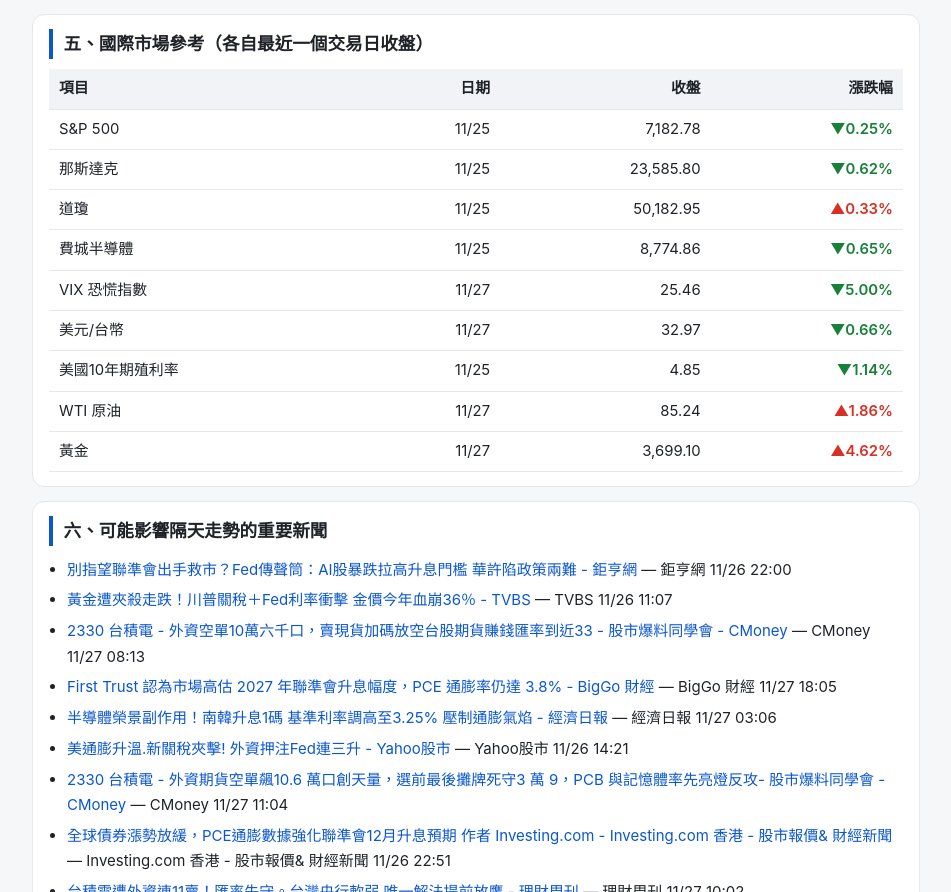
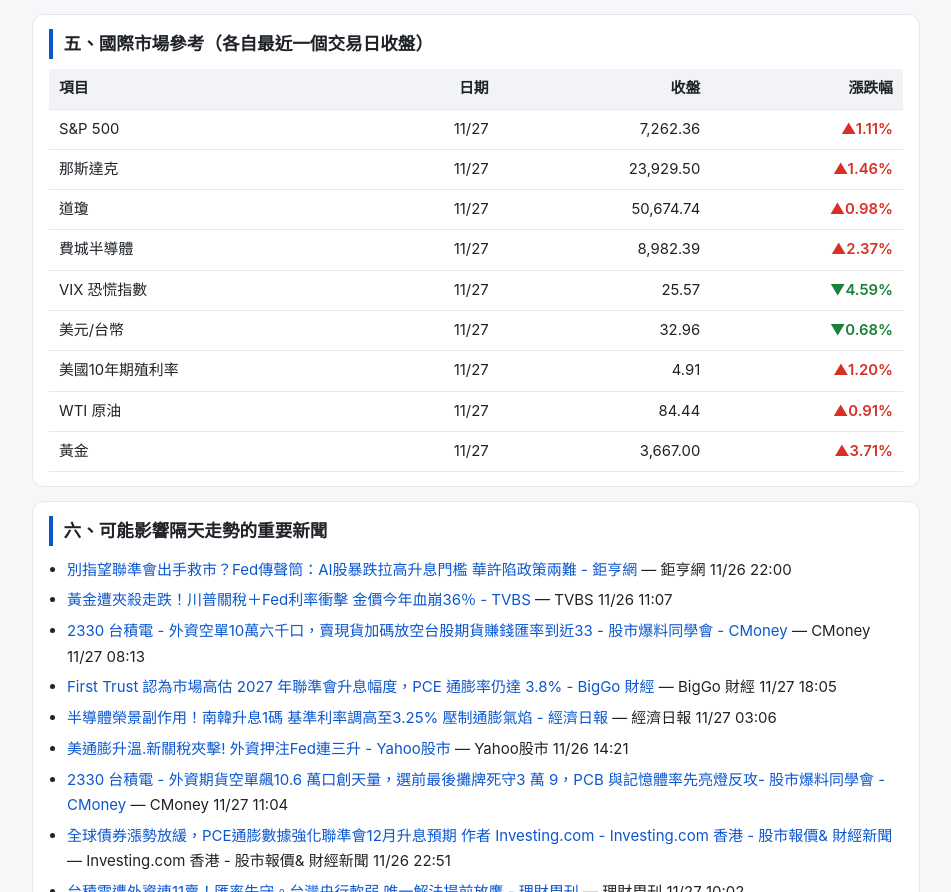
Before and after one commit to hsincgi0915-rgb/stock-news, a plain HTML site: page docs/2026-11-27.html in a window 1280 px wide. Shown: the part 1215-2107 px from the top of the page, without its empty margins (164-1115 px from the left). Drawn offline with Linux system fonts and the light colour scheme.

Commit message:
report 2026-11-27

```diff
--- a/docs/2026-11-27.html
+++ b/docs/2026-11-27.html
@@ -20,7 +20,7 @@ em{color:var(--muted)}p{margin:.4em 0}
 .archive a{display:inline-block;margin:2px 10px 2px 0}
 hr{border:0;border-top:1px solid var(--line);margin:18px 0}
 </style></head><body><main><h1>台股盤後日報 2026-11-27（週五）</h1>
-<p><em>產生時間：2026-11-27 20:23（台北時間）</em></p>
+<p><em>產生時間：2026-11-27 22:30（台北時間）</em></p>
 <blockquote>
 <p>⚠️ 個股排行資料尚未更新到 2026-11-27，暫不顯示。</p>
 </blockquote>
@@ -165,57 +165,57 @@ hr{border:0;border-top:1px solid var(--line);margin:18px 0}
 <tbody>
 <tr>
 <td>S&amp;P 500</td>
-<td>11/25</td>
-<td style="text-align: right;">7,182.78</td>
-<td style="text-align: right;"><span class="down">▼0.25%</span></td>
+<td>11/27</td>
+<td style="text-align: right;">7,262.36</td>
+<td style="text-align: right;"><span class="up">▲1.11%</span></td>
 </tr>
 <tr>
 <td>那斯達克</td>
-<td>11/25</td>
-<td style="text-align: right;">23,585.80</td>
-<td style="text-align: right;"><span class="down">▼0.62%</span></td>
+<td>11/27</td>
+<td style="text-align: right;">23,929.50</td>
+<td style="text-align: right;"><span class="up">▲1.46%</span></td>
 </tr>
 <tr>
 <td>道瓊</td>
-<td>11/25</td>
-<td style="text-align: right;">50,182.95</td>
-<td style="text-align: right;"><span class="up">▲0.33%</span></td>
+<td>11/27</td>
+<td style="text-align: right;">50,674.74</td>
+<td style="text-align: right;"><span class="up">▲0.98%</span></td>
 </tr>
 <tr>
 <td>費城半導體</td>
-<td>11/25</td>
-<td style="text-align: right;">8,774.86</td>
-<td style="text-align: right;"><span class="down">▼0.65%</span></td>
+<td>11/27</td>
+<td style="text-align: right;">8,982.39</td>
+<td style="text-align: right;"><span class="up">▲2.37%</span></td>
 </tr>
 <tr>
 <td>VIX 恐慌指數</td>
 <td>11/27</td>
-<td style="text-align: right;">25.46</td>
-<td style="text-align: right;"><span class="down">▼5.00%</span></td>
+<td style="text-align: right;">25.57</td>
+<td style="text-align: right;"><span class="down">▼4.59%</span></td>
 </tr>
 <tr>
 <td>美元/台幣</td>
 <td>11/27</td>
-<td style="text-align: right;">32.97</td>
-<td style="text-align: right;"><span class="down">▼0.66%</span></td>
+<td style="text-align: right;">32.96</td>
+<td style="text-align: right;"><span class="down">▼0.68%</span></td>
 </tr>
 <tr>
 <td>美國10年期殖利率</td>
-<td>11/25</td>
-<td style="text-align: right;">4.85</td>
-<td style="text-align: right;"><span class="down">▼1.14%</span></td>
+<td>11/27</td>
+<td style="text-align: right;">4.91</td>
+<td style="text-align: right;"><span class="up">▲1.20%</span></td>
 </tr>
 <tr>
 <td>WTI 原油</td>
 <td>11/27</td>
-<td style="text-align: right;">85.24</td>
-<td style="text-align: right;"><span class="up">▲1.86%</span></td>
+<td style="text-align: right;">84.44</td>
+<td style="text-align: right;"><span class="up">▲0.91%</span></td>
 </tr>
 <tr>
 <td>黃金</td>
 <td>11/27</td>
-<td style="text-align: right;">3,699.10</td>
-<td style="text-align: right;"><span class="up">▲4.62%</span></td>
+<td style="text-align: right;">3,667.00</td>
+<td style="text-align: right;"><span class="up">▲3.71%</span></td>
 </tr>
 </tbody>
 </table></div>
```
Also changed, not shown: docs/index.html (+24 -24 lines), 1 other file.
